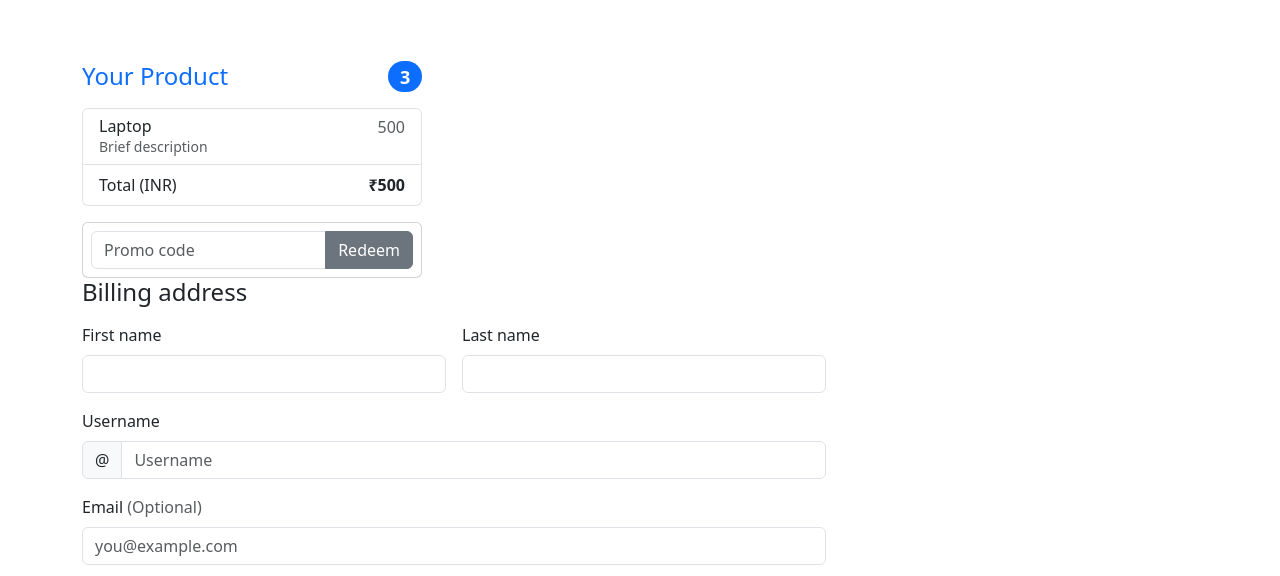
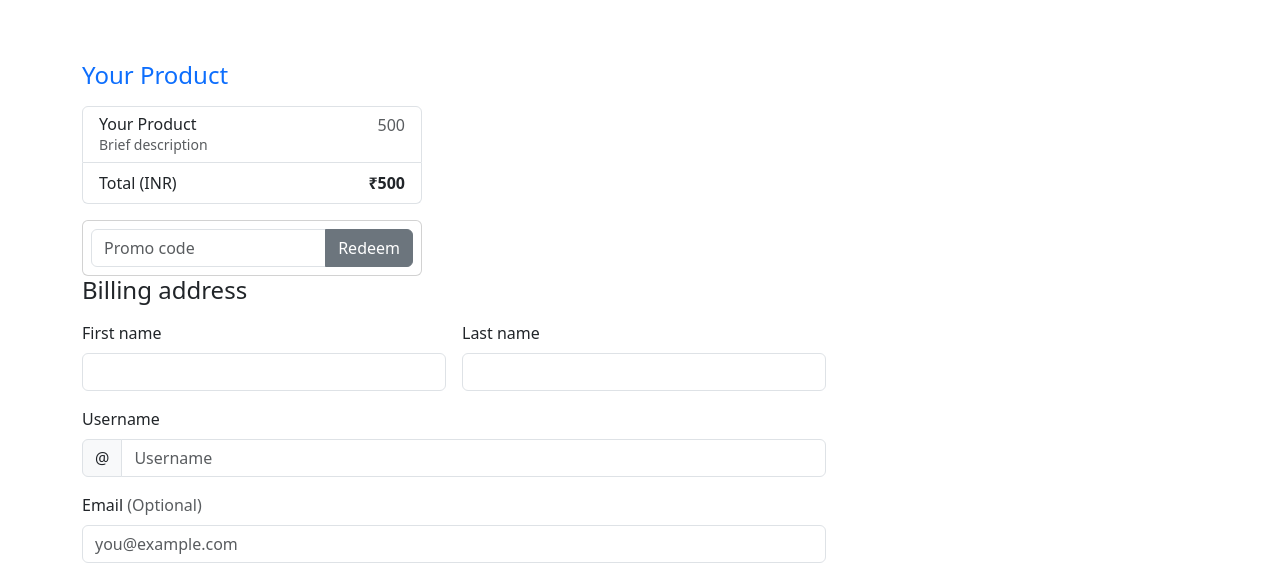
Before and after one commit to Sayandipdey/checkout-500, a plain HTML site: page index.html in a window 1280 px wide. Shown: the part 208-784 px from the top of the page. Drawn offline with nearby package versions, Linux system fonts and the light colour scheme.

Commit message:
Update index.html

```diff
--- a/index.html
+++ b/index.html
@@ -36,12 +36,12 @@
         <div class="col-md-5 col-lg-4 order-md-last">
           <h4 class="d-flex justify-content-between align-items-center mb-3">
             <span class="text-primary">Your Product</span>
-            <span class="badge bg-primary rounded-pill">3</span>
+            <span class="badge bg-primary rounded-pill"></span>
           </h4>
           <ul class="list-group mb-3">
             <li class="list-group-item d-flex justify-content-between lh-sm">
               <div>
-                <h6 class="my-0">Laptop</h6>
+                <h6 class="my-0">Your Product</h6>
                 <small class="text-body-secondary">Brief description</small>
               </div>
               <span class="text-body-secondary">500</span>
```
